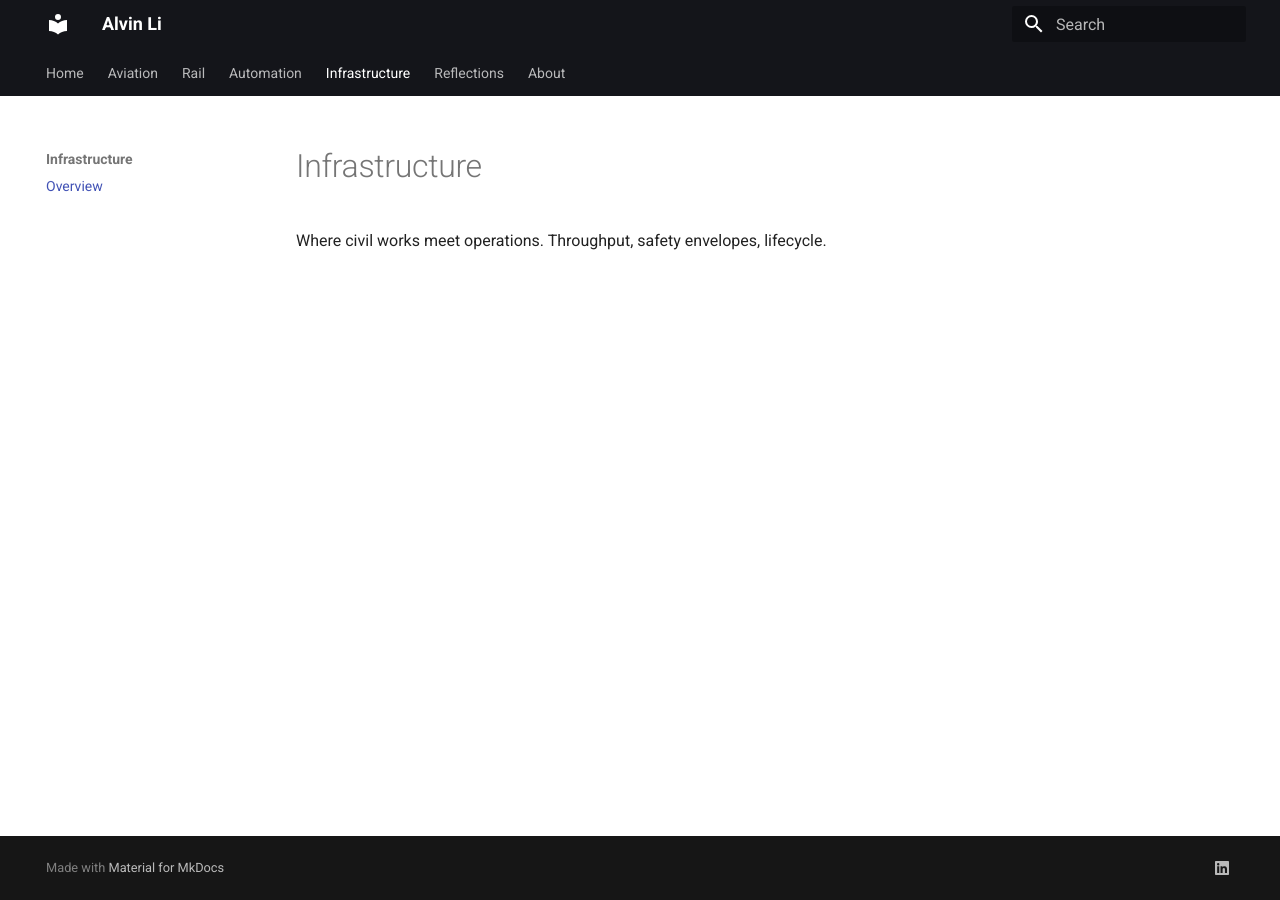
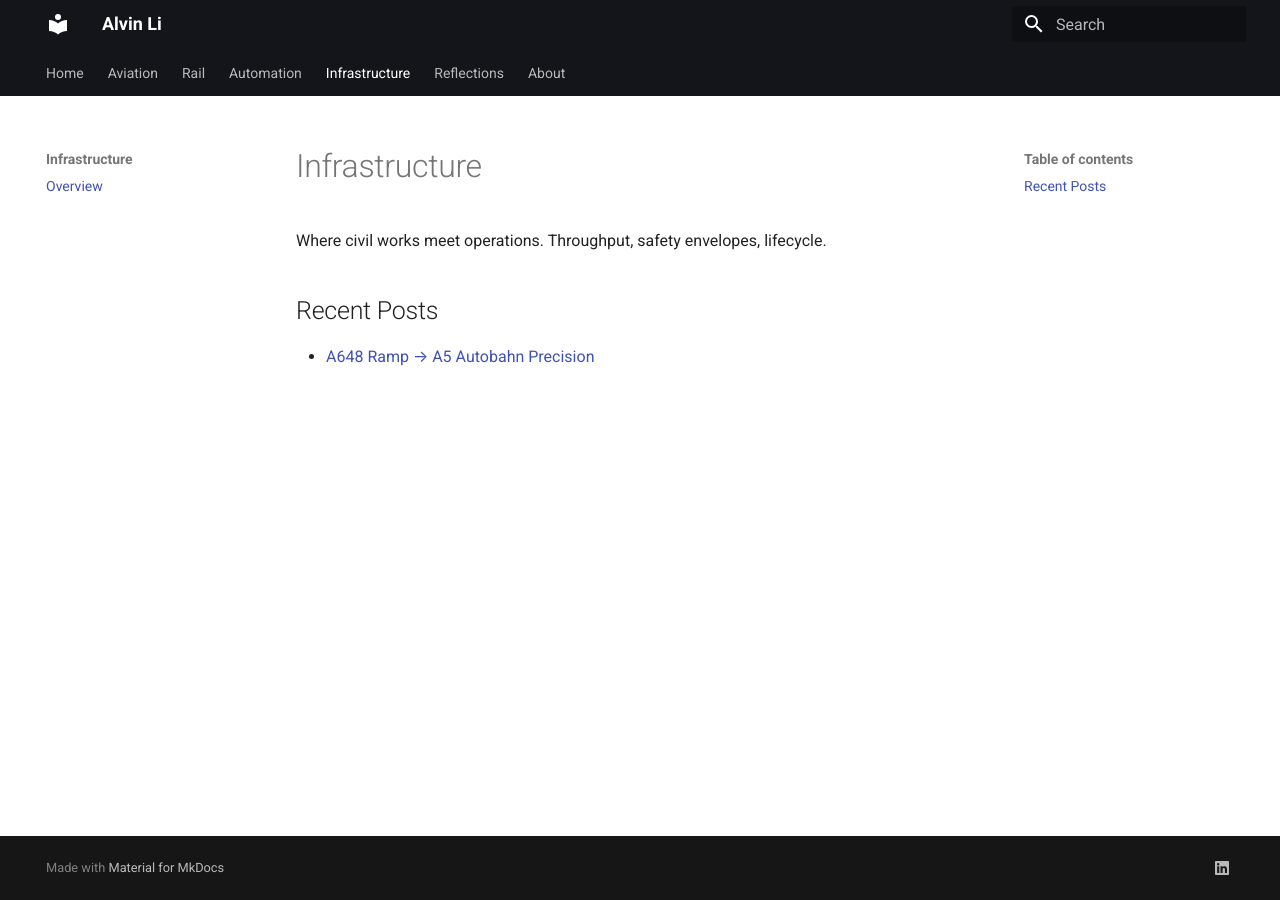
Before and after one commit to alvvvli/alvin-site, an MkDocs documentation site: the page built from docs/infrastructure/index.md, in a window 1280 px wide. Built offline with MkDocs 1.6.1 and Material for MkDocs 9.7.7, drawn with Linux system fonts in a browser that asks for light colours.

Commit message:
Update index.md

```diff
--- a/docs/infrastructure/index.md
+++ b/docs/infrastructure/index.md
@@ -1,3 +1,6 @@
 # Infrastructure
 
 Where civil works meet operations. Throughput, safety envelopes, lifecycle.
+
+## Recent Posts
+- [A648 Ramp → A5 Autobahn Precision](a5.md)
```
